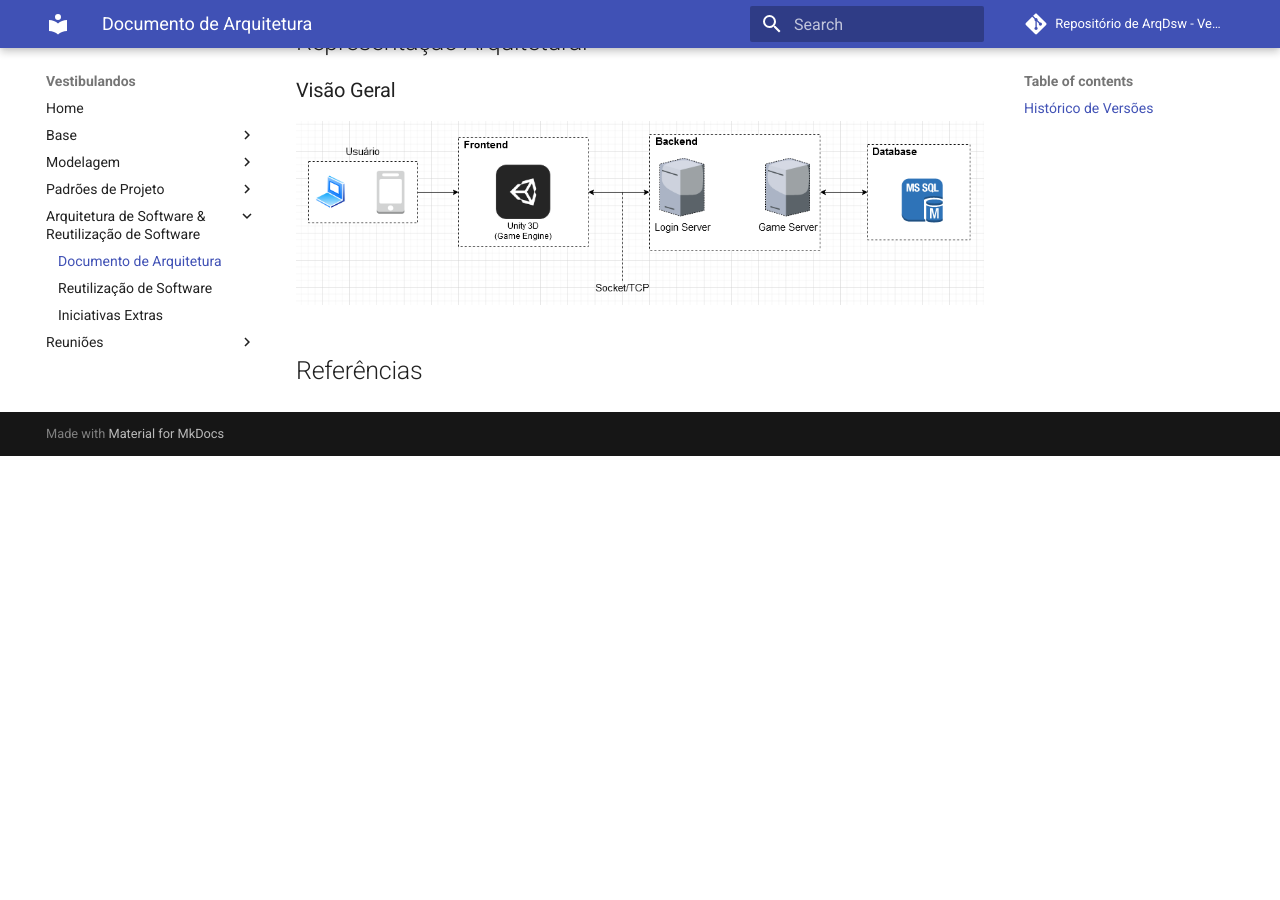
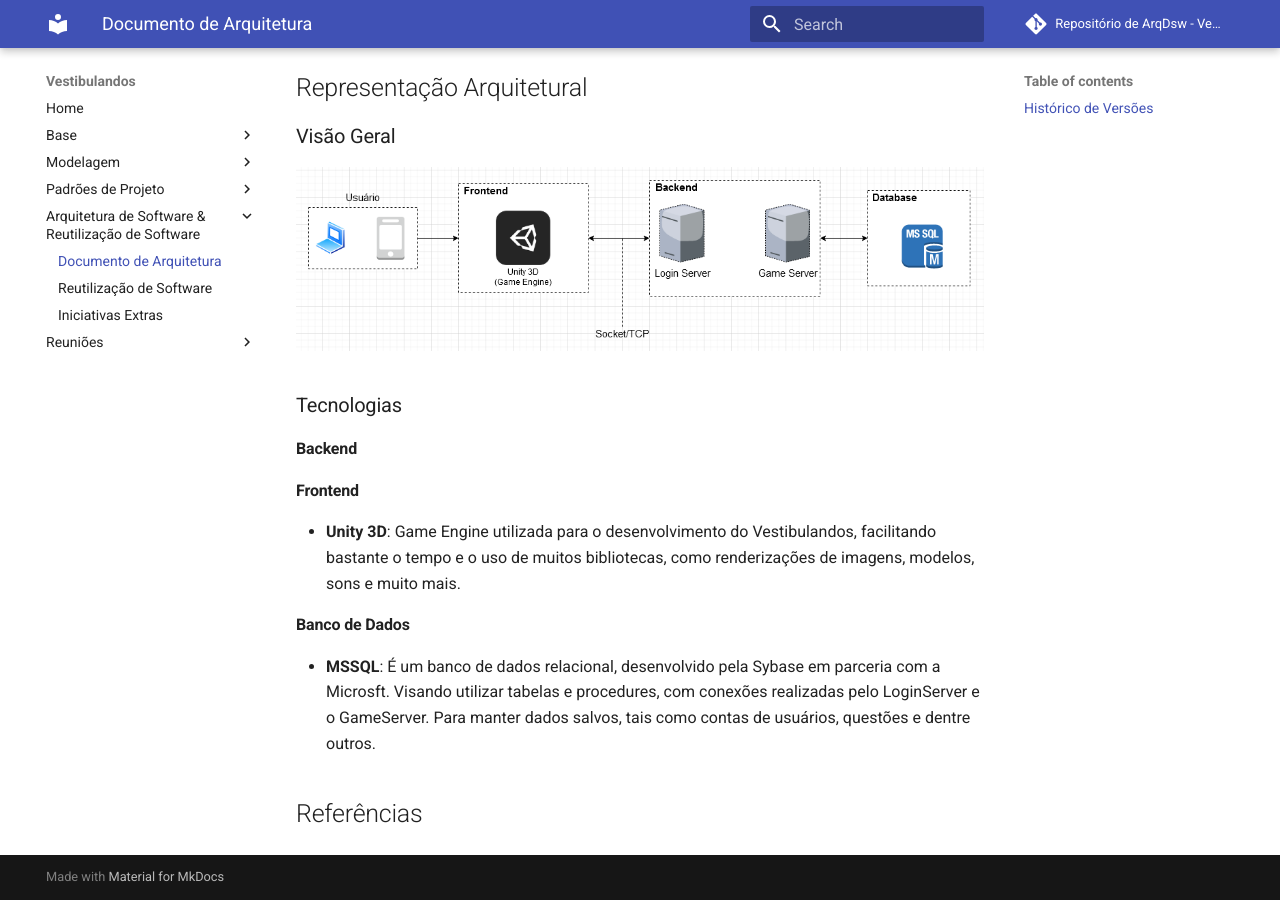
Before and after one commit to UnBArqDsw/2020.1_G4_Vestibulandos, an MkDocs documentation site: the page built from docs/arquitetura_e_reutilizacao/documento_de_arquitetura.md, in a window 1280 px wide and 900 px high, scrolled down 787 px. Built offline with MkDocs 1.6.1 and Material for MkDocs 9.7.7, drawn with Linux system fonts in a browser that asks for light colours; comment, search, counter and statistics services are not loaded; before the commit the page ends 1243 px from its top, so only the background shows below that; some of the changed text lies outside the part shown.

Commit message:
Adicionado tecnologias usadas em arquitetura.

```diff
--- a/docs/arquitetura_e_reutilizacao/documento_de_arquitetura.md
+++ b/docs/arquitetura_e_reutilizacao/documento_de_arquitetura.md
@@ -6,8 +6,8 @@
 |:--------:|:------:|:-----------------------------:|:----------------------------------:|
 | 19/11/2020 | 0.1 | Criado o documento | Lucas Gomes |
 | 19/11/2020 | 0.2 | Adicionando introdução | João Pedro |
-| 19/11/2020 | 0.3 | Adicionando imagem do visão geral da arquitetura | Julio Litwin |
-
+| 19/11/2020 | 0.3 | Adicionado imagem do visão geral da arquitetura | Julio Litwin |
+| 19/11/2020 | 0.4 | Adicionado tecnologias utilizadas | Julio Litwin |
 
 # Introdução
 
@@ -25,4 +25,14 @@ Este documento foi construído sobre a visão arquitetural utilizada na implemen
 
 ![Arquitetura](../img/arquitetura/representacao_arquitetural.png)
 
+### Tecnologias
+
+#### Backend
+
+#### Frontend
+- **Unity 3D**: Game Engine utilizada para o desenvolvimento do Vestibulandos, facilitando bastante o tempo e o uso de muitos bibliotecas, como renderizações de imagens, modelos, sons e muito mais.
+
+#### Banco de Dados
+- **MSSQL**: É um banco de dados relacional, desenvolvido pela Sybase em parceria com a Microsft. Visando utilizar tabelas e procedures, com conexões realizadas pelo LoginServer e o GameServer. Para manter dados salvos, tais como contas de usuários, questões e dentre outros.
+
 ## Referências
```
